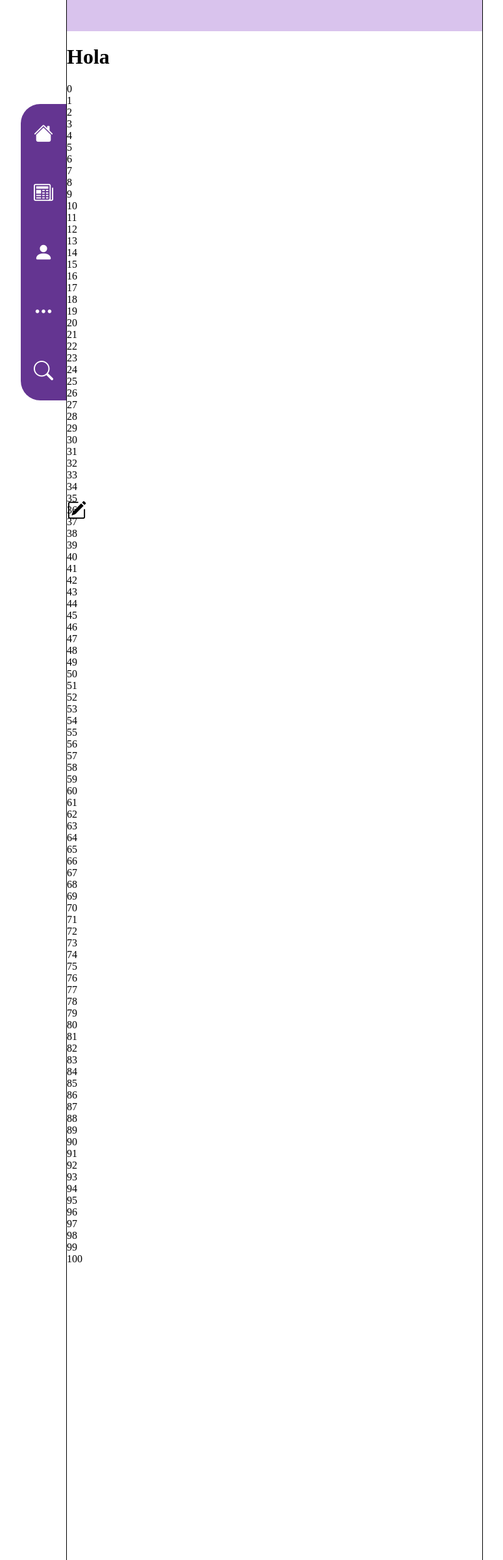
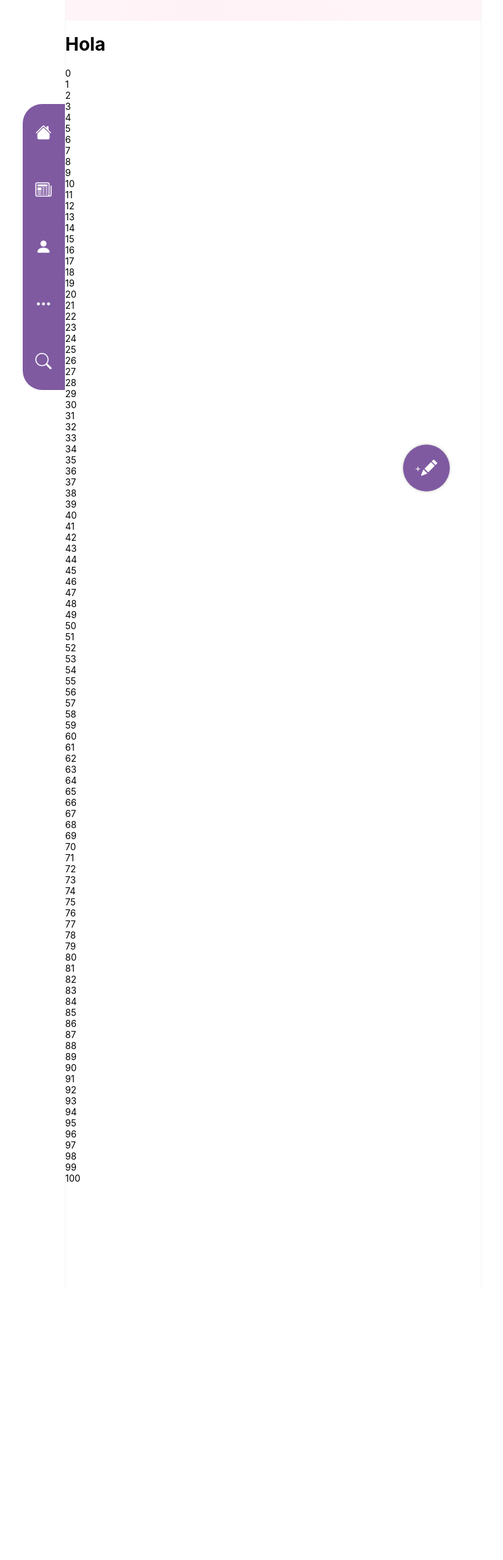
Before and after one commit to CarlosMedac/NewSend, a Symfony app: template templates/home/home.html.twig in a window 1280 px wide. Shown: the whole page at 65% size, without its empty margins (252-1027 px from the left). After the commit the page ends 1818 px from the top, so only its background shows below. Run offline with Twig, Linux system fonts and the light colour scheme; the template is opened without the code that fills it, so the values that code supplies are empty; some libraries are stand-ins or nearby versions.

Commit message:
Mas estilos y boton de crear

```diff
--- a/public/css/style.css
+++ b/public/css/style.css
@@ -1,5 +1,6 @@
 body{
     margin: 0;
+    font: 14px -apple-system,BlinkMacSystemFont,"Segoe UI",Roboto,Helvetica,Arial,sans-serif;
 }
 .nav{
     min-height: 50vh;
@@ -10,7 +11,7 @@ body{
     text-align: right;
     display: grid;
     margin-top: 10rem;
-    background-color: #643591;
+    background-color: #7f5aa1;
     border-top-left-radius: 30px;
     border-bottom-left-radius: 30px;
     padding-top: 20px;
@@ -22,7 +23,6 @@ body{
     align-items: center;
     min-height: 3rem;
     font-size: 20px;
-
     padding-left: 10px;
     padding-right: 10px;
 }
@@ -32,10 +32,10 @@ body{
     color: white;
 }
 .enl_ico:hover{
-    background-color: #7f5aa1;
+    background-color: #c09ce2;
 }
 i{
-    font-size: 30px;
+    font-size: 25px;
     display: contents;
 }
 .body{
@@ -43,32 +43,67 @@ i{
     justify-content: center;
     align-items: flex-start;
 }
+a{
+    text-decoration: none;
+}
 .home{
-    min-height: 300vh;
     background-color:white;
     min-width: 40rem;
     color: black;
-    border-left: solid 1px black;
-    border-right: solid 1px black;
+    border-left: solid 0.5px #f3f3f3;
+    border-right: solid 0.5px #f3f3f3;
 }
 .br-arr{
-    background-color: #c09ce2;
-    opacity: 60%;
-    color: white;
+    background: rgb(255,245,249,1);
+    background: linear-gradient(90deg, rgba(255,245,249,1) 0%, rgba(255,242,247,1) 31%, rgba(255,245,249,1) 100%, rgba(255,255,255,1) 100%);
+    opacity: 95%;
     position: sticky;
     top: 0;
-    min-height: 3rem;
+    min-height: 2rem;
     width: 100%;
-    display: flex;
-    align-items: center;
+    /* display: flex;
+    justify-content: center; */
+
 }
 .h3-arr{
-    margin-left:4rem;
+    margin: 0;
+    padding-top: 5px;
+    padding-bottom: 5px;
+    padding-left: 30px;
+    background: rgb(63,94,251);
+    background: linear-gradient(90deg, rgba(63,94,251,1) 0%, rgba(140,84,192,1) 15%, rgba(164,70,252,1) 100%);
+    -webkit-background-clip: text;
+    -webkit-text-fill-color: transparent;
 }
 .aux{
     height: 2.5rem;
 }
-#crear_mensaje{
-    position: fixed;
-    bottom:0;
+.crear_mensaje{
+    border-radius: 100px;
+    background-color: #7f5aa1;
+    height: 4.5rem;
+    width: 4.5rem;
+    -moz-border-radius: 50%;
+    -webkit-border-radius: 50%;
+    border-radius: 50%;
+    margin-right: 3rem;
+    align-items: center;
+    display: flex;
+    justify-content: center;
+    -webkit-box-shadow: 0px 0px 6px -3px rgba(0,0,0,0.75);
+    -moz-box-shadow: 0px 0px 6px -3px rgba(0,0,0,0.75);
+    box-shadow: 0px 0px 6px -3px rgba(0,0,0,0.75);
+    color: white;
+
 }
+.br-abj{
+    background-color: transparent;
+    position: sticky;
+    bottom: 0;
+    min-height: 10rem;
+    width: 100%;
+    display: flex;
+    align-items: center;
+    text-align: center;
+    justify-content: flex-end;
+}
--- a/templates/home/home.html.twig
+++ b/templates/home/home.html.twig
@@ -16,21 +16,19 @@
             </div>
             <div class="home" >
                 {% block body %}
-                <div class="br-arr"><h3 class="h3-arr">{{pagina}}</h3></div>
+                <div class="br-arr"><h2 class="h3-arr">{{pagina}}</h2></div>
                 <h1>Hola</h1>
                 {% for i in 0..100 %}
                     {{ i }}
                     <br>
                 {% endfor %}
                 {% endblock %}
-                 <a id="crear_mensaje">
-                <div class="crear">
-                        <i class="bi bi-pencil-square"></i>
+                <div class="br-abj">
+                    <a href="#" class="crear_mensaje">
+                        +<i class="bi bi-pencil-fill"></i>
+                    <a/>
                 </div>
-                <a/>
             </div>
-
-
         </div>
     </body>
     <!--=============== JS ===============-->
```
